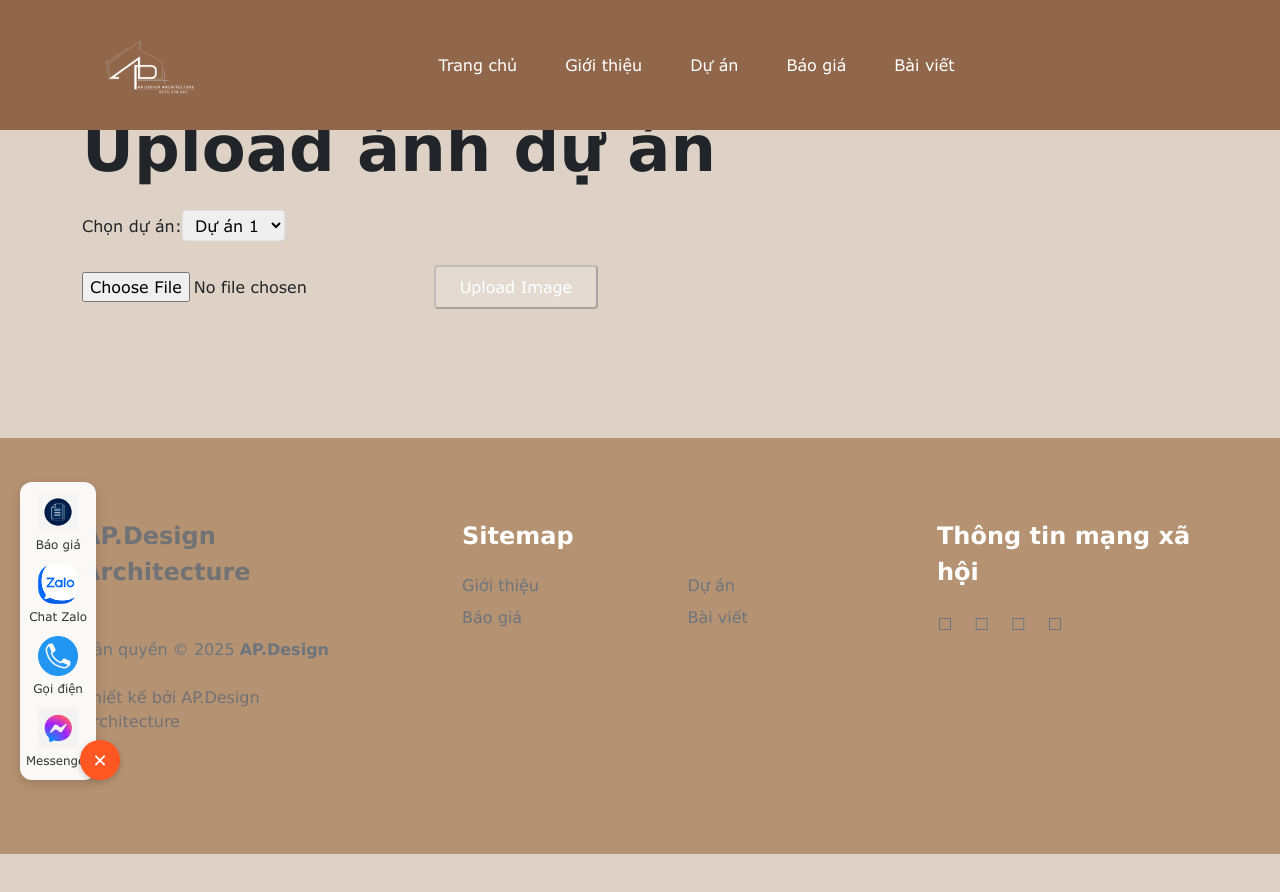
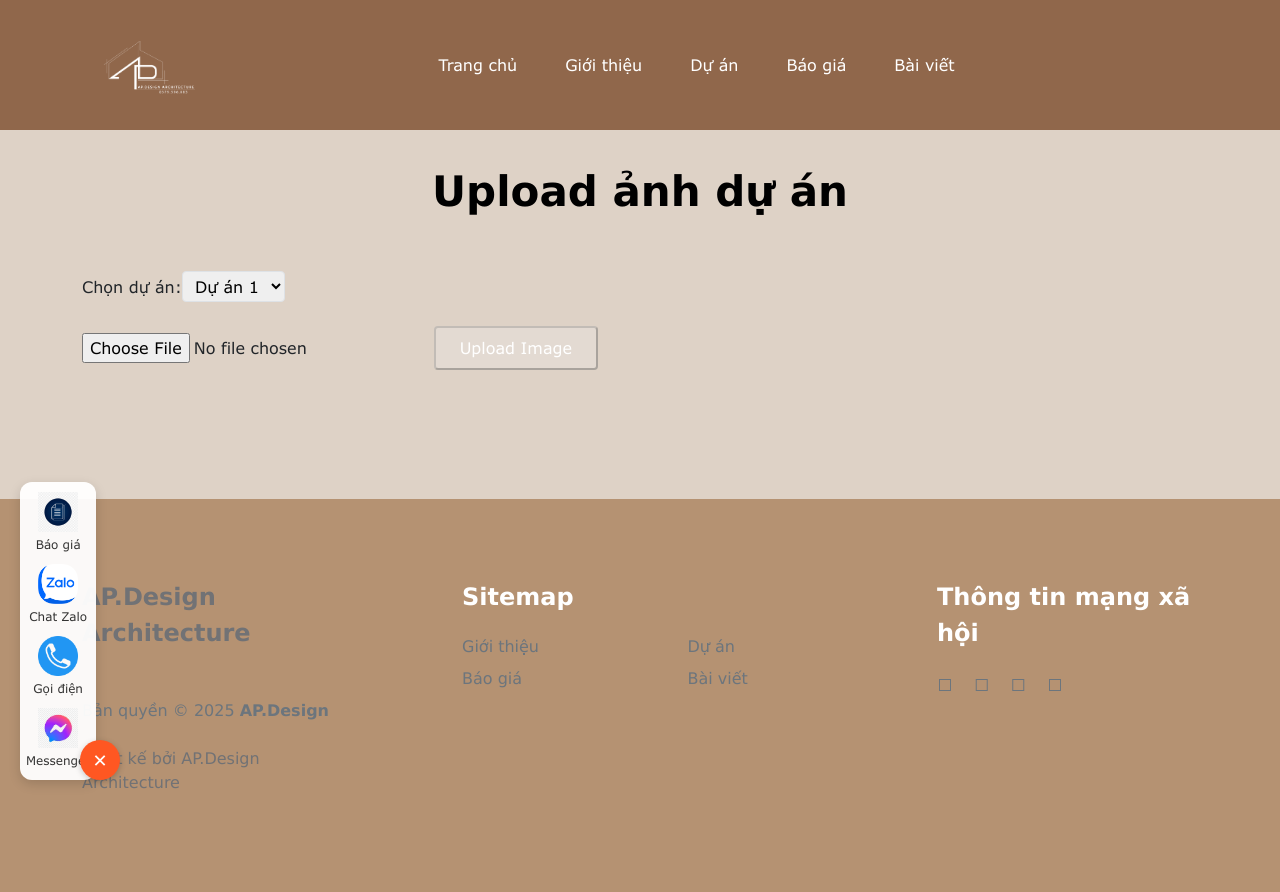
Before and after one commit to hhpr98/kien-truc-vn, a React (Vite) app: page /uploads in a window 1280 px wide. Shown: the top 892 px of the page. Before the commit the page ends 854 px from the top, so only its background shows below. Built offline with nearby package versions, Linux system fonts and the light colour scheme.

Commit message:
fix style for upload feature

```diff
--- a/src/pages/ImageUpload.jsx
+++ b/src/pages/ImageUpload.jsx
@@ -69,7 +69,9 @@ const ImageUpload = () => {
     <section className="product-detail section-padding">
       <div className="container">
         <div className="flex flex-col items-center justify-center h-screen bg-gray-100">
-          <h1 className="text-2xl font-bold mb-4">Upload ảnh dự án</h1>
+          <div className="col-12 text-center">
+            <h2 className="mt-5 mb-5">Upload ảnh dự án</h2>
+          </div>
           <div className="mb-4">
             <label className="mr-2 font-semibold">Chọn dự án:</label>
             <select
```
